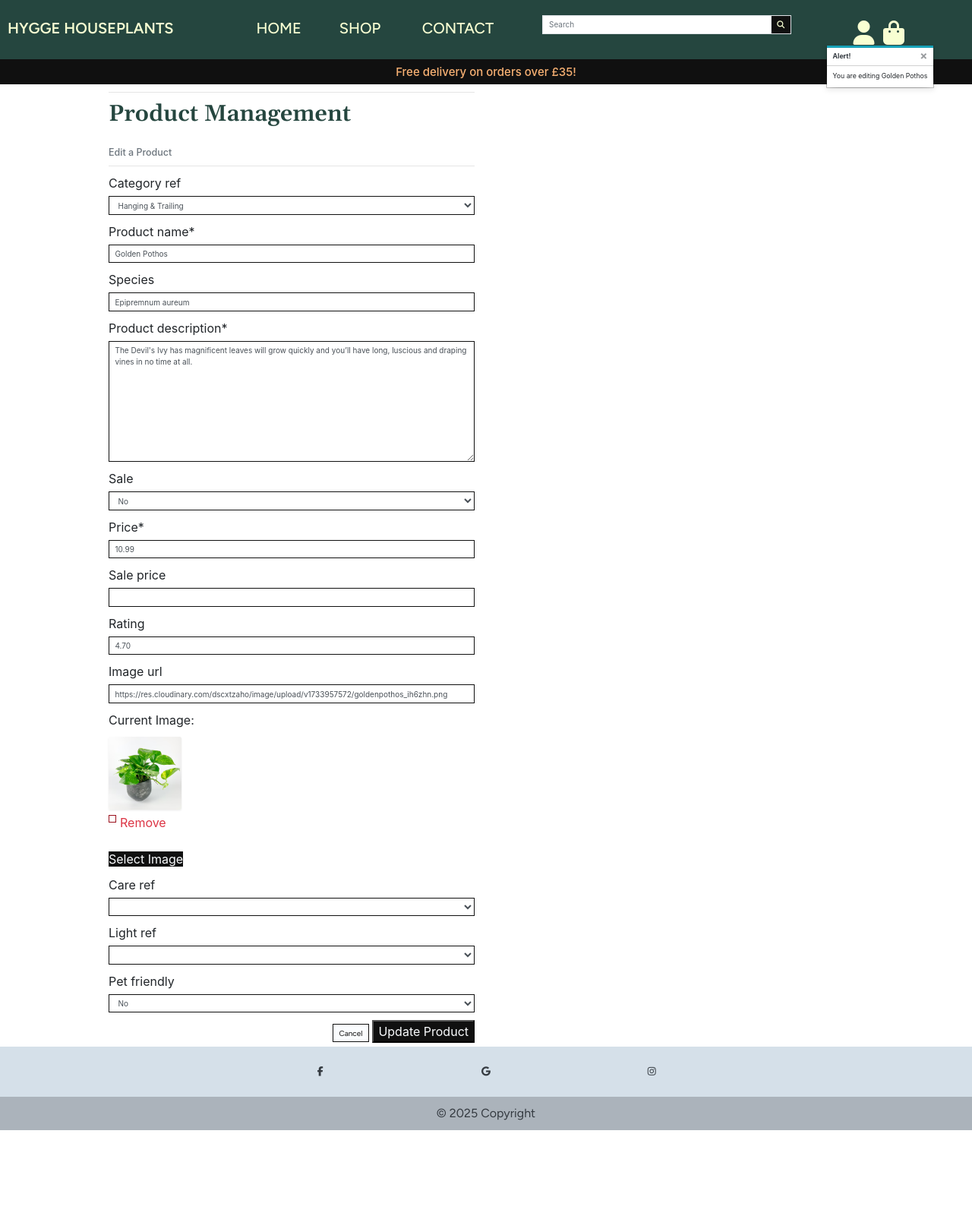
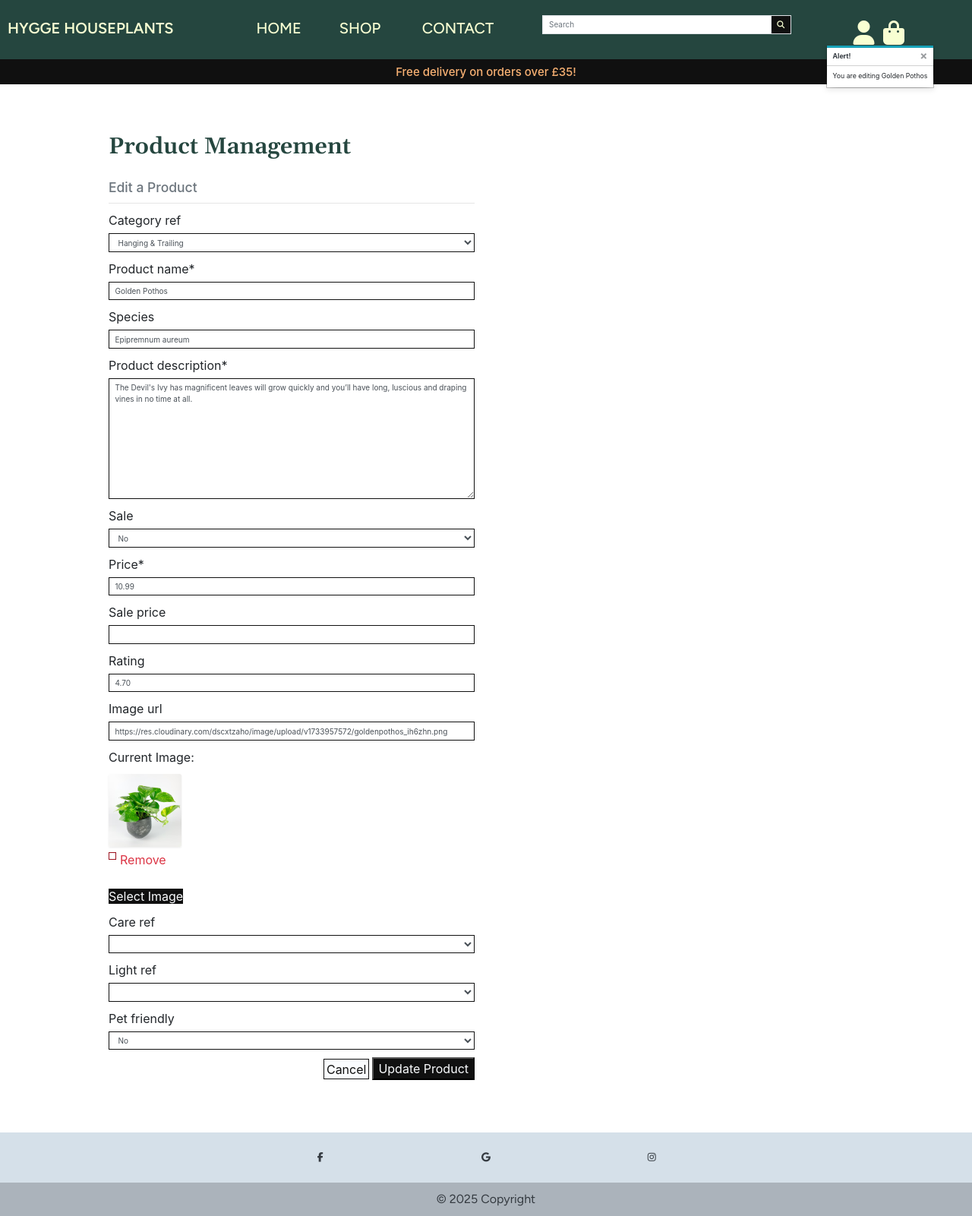
Before and after one commit to rachelcluke/hygge-houseplants, a Django app: page /products/edit/2/ in a window 1280 px wide. Shown: the whole page at 76% size. Before the commit the page ends 1488 px from the top, so only its background shows below. Run offline with Django 3.2, Linux system fonts and the light colour scheme; the visitor is signed in with stand-in values (Sample User, id 1); data comes from the database, SQL or seed files in the repository; parts of the project's set-up code (start-up, migrations or seed data) failed here and were passed over; some libraries are stand-ins or nearby versions.

Commit message:
edit_product.html | css/bootstrap cleanup

```diff
--- a/products/templates/products/add_product.html
+++ b/products/templates/products/add_product.html
@@ -5,7 +5,7 @@
     <div class="overlay"></div>
     <div class="container" id="page-add-product">
         <div class="row">
-            <div class="col-12">
+            <div class="col-12 col-md-6">
                 <h2 class="title mb-4">Product Management</h2>
                 <h3 class="text-muted">Add a Product</h3>
                 <hr>
@@ -13,7 +13,7 @@
         </div>
 
         <div class="row">
-            <div class="col-6">
+            <div class="col-12 col-md-6">
                 <form method="POST" action="{% url 'add_product' %}" class="form mb-2" enctype="multipart/form-data">
                     {% csrf_token %}
                     {% for field in form %}
--- a/products/templates/products/edit_product.html
+++ b/products/templates/products/edit_product.html
@@ -3,18 +3,17 @@
 
 {% block content %}
     <div class="overlay"></div>
-    <div class="container">
+    <div class="container" id="page-edit-product">
         <div class="row">
             <div class="col-12 col-md-6">
-                <hr>
                 <h2 class="title mb-4">Product Management</h2>
-                <h5 class="text-muted">Edit a Product</h5>
+                <h3 class="text-muted">Edit a Product</h3>
                 <hr>
             </div>
         </div>
 
         <div class="row">
-            <div class="col-12 col-md-6">
+            <div class=" col-12 col-md-6">
                 <form method="POST" action="{% url 'edit_product' product.id %}" class="form mb-2" enctype="multipart/form-data">
                     {% csrf_token %}
                     {% for field in form %}
@@ -25,7 +24,7 @@
                         {% endif %}
                     {% endfor %}
                     <div class="text-right">
-                        <a class="btn btn-outline-black rounded-0" href="{% url 'products' %}">Cancel</a>
+                        <a class="default-button btn-outline-black rounded-0 p-1" href="{% url 'products' %}">Cancel</a>
                         <button class="default-button btn-black rounded-0" type="submit">Update Product</button>
                     </div>
                 </form>
--- a/static/css/base.css
+++ b/static/css/base.css
@@ -446,7 +446,7 @@ footer, #footer {
         padding-bottom: 10%;
     }
 
-    #product-info-page, #page-add-product {
+    #product-info-page, #page-add-product, #page-edit-product {
         padding-top: 5%;
         padding-bottom: 5%;
     }
```
